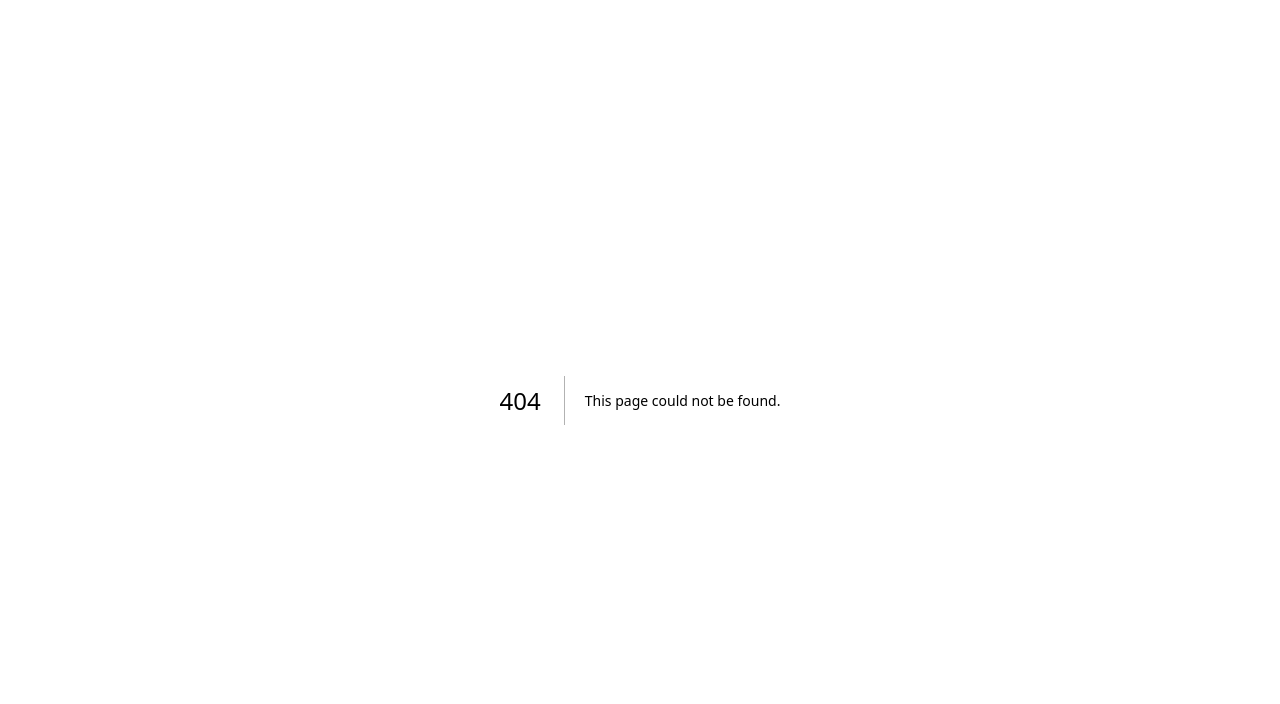
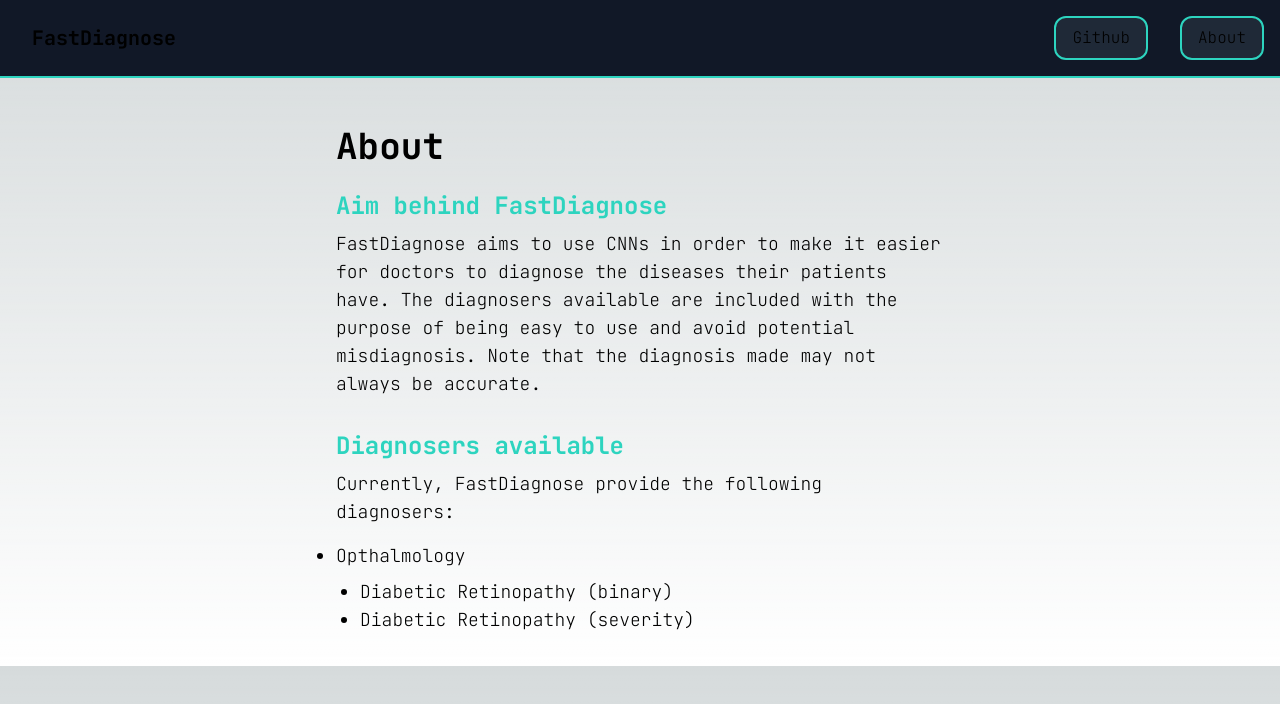
Before and after one commit to shashwatshrma/FastDiagnose, a Next.js app: page /about in a window 1280 px wide. Before the commit this address had no page. Shown: the top 704 px of the page. Built offline with nearby package versions, Linux system fonts and the light colour scheme.

Commit message:
add the about page

```diff
--- /dev/null
+++ b/src/app/about/page.js
@@ -0,0 +1,44 @@
+import AppBar from "@/components/AppBar";
+import { jetbrains_mono } from "@/fonts/fonts";
+
+export default function About() {
+  return (
+    <>
+      <AppBar></AppBar>
+      <div className="flex justify-center">
+        <div className="mt-8 flex w-1/2 flex-col justify-center">
+          <div className="m-2 mb-0 p-2 text-4xl">
+            <h1 className={jetbrains_mono.className}>About</h1>
+          </div>
+          <div className="m-2 mb-0 p-2 pb-0 text-2xl text-teal-400">
+            <h2 className={jetbrains_mono.className}>
+              Aim behind FastDiagnose
+            </h2>
+          </div>
+          <p className="m-2 mt-0 p-2 text-lg">
+            FastDiagnose aims to use CNNs in order to make it easier for doctors
+            to diagnose the diseases their patients have. The diagnosers
+            available are included with the purpose of being easy to use and
+            avoid potential misdiagnosis. Note that the diagnosis made may not
+            always be accurate.
+          </p>
+          <div className="m-2 mb-0 p-2 pb-0 text-2xl text-teal-400">
+            <h2 className={jetbrains_mono.className}>Diagnosers available</h2>
+          </div>
+          <p className="m-2 mt-0 mb-0 p-2 text-lg">
+            Currently, FastDiagnose provide the following diagnosers:
+          </p>
+          <ol className="list-disc m-2 mt-0 p-2 text-lg">
+              <li>
+                Opthalmology
+                <ol className="list-disc m-2 mt-0 p-2 pl-4">
+                  <li>Diabetic Retinopathy (binary)</li>
+                  <li>Diabetic Retinopathy (severity)</li>
+                </ol>
+              </li>
+            </ol>
+        </div>
+      </div>
+    </>
+  );
+}
```
